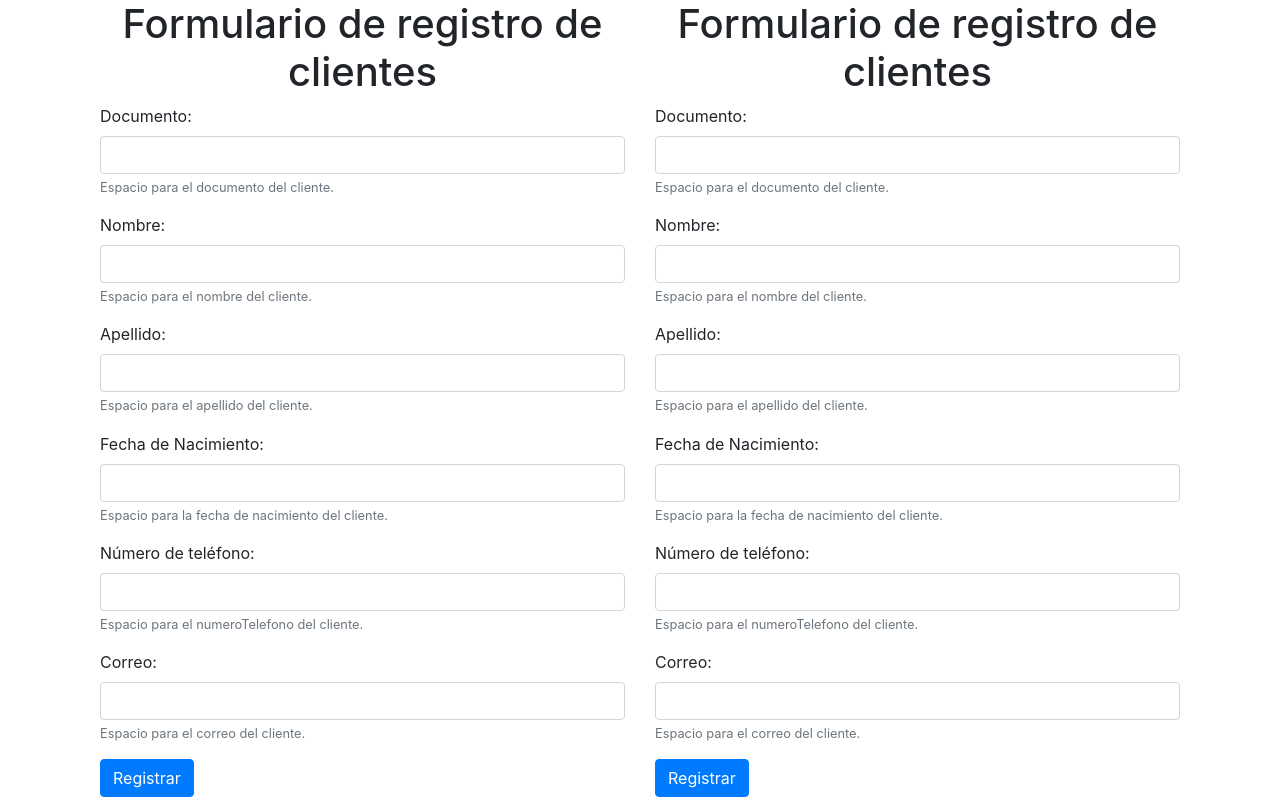
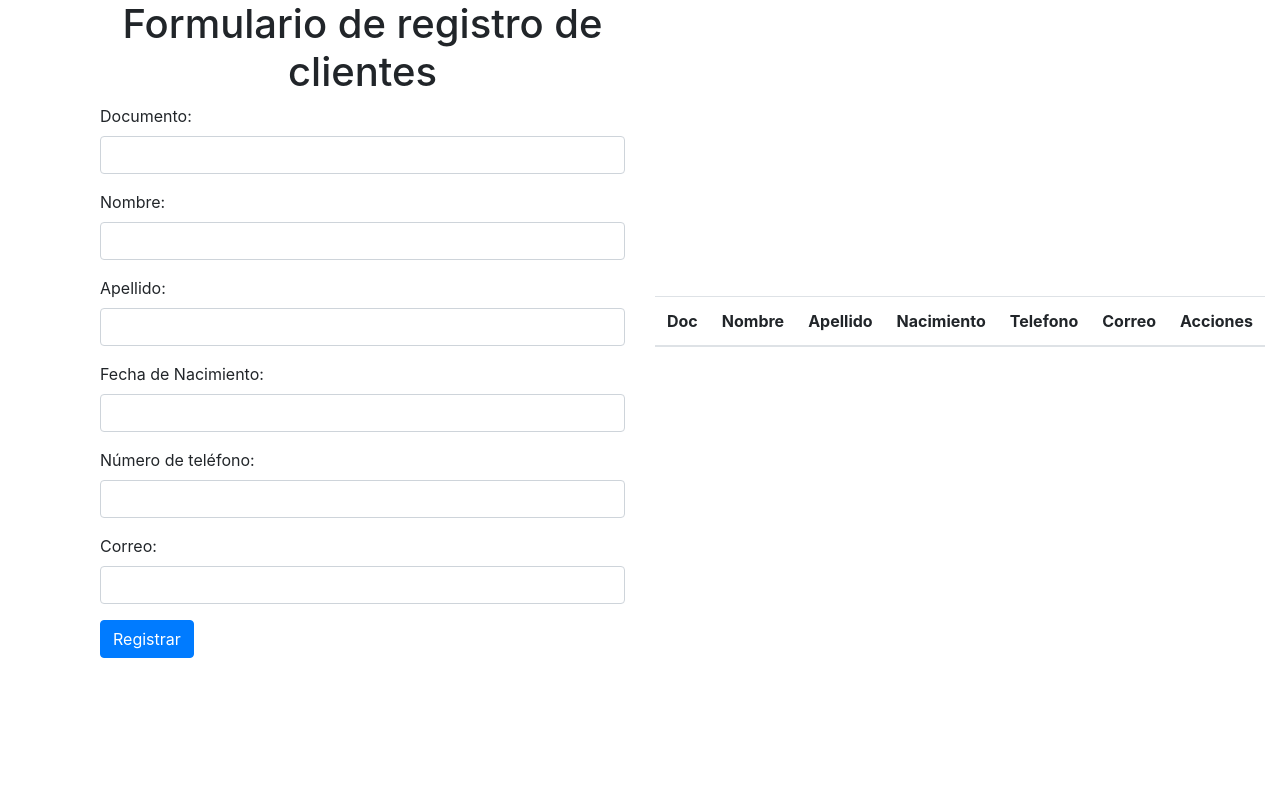
Before and after one commit to juliandrojas/crudFlaskMySQL, a Flask app: page / in a window 1280 px wide. Run offline with Flask 2, Linux system fonts and the light colour scheme; lists and menus that the app fills with data are empty; some libraries are stand-ins or nearby versions.

Commit message:
Design of form and table.

```diff
--- a/Templates/index.html
+++ b/Templates/index.html
@@ -19,72 +19,47 @@
                     <div class="form-group">
                         <label for="documento">Documento: </label>
                         <input type="text" class="form-control" name="documento" aria-describedby="documentoHelp">
-                        <small id="documentoHelp" class="form-text text-muted">Espacio para el documento del cliente.</small>
                     </div>
                     <div class="form-group">
                         <label for="nombre">Nombre: </label>
                         <input type="text" class="form-control" name="nombre" aria-describedby="nombreHelp">
-                        <small id="nombreHelp" class="form-text text-muted">Espacio para el nombre del cliente.</small>
                     </div>
                     <div class="form-group">
                         <label for="apellido">Apellido: </label>
                         <input type="text" class="form-control" name="apellido" aria-describedby="apellidoHelp">
-                        <small id="apellidoHelp" class="form-text text-muted">Espacio para el apellido del cliente.</small>
                     </div>
                     <div class="form-group">
                         <label for="fechaNacimiento">Fecha de Nacimiento: </label>
                         <input type="text" class="form-control" name="fechaNacimiento" aria-describedby="fechaNacimientoHelp">
-                        <small id="fechaNacimientoHelp" class="form-text text-muted">Espacio para la fecha de nacimiento del cliente.</small>
                     </div>
                     <div class="form-group">
                         <label for="numeroTelefono">Número de teléfono: </label>
                         <input type="text" class="form-control" name="numeroTelefono" aria-describedby="numeroTelefonoHelp">
-                        <small id="numeroTelefonoHelp" class="form-text text-muted">Espacio para el numeroTelefono del cliente.</small>
                     </div>
                     <div class="form-group">
                         <label for="correo">Correo: </label>
                         <input type="text" class="form-control" name="correo" aria-describedby="correoHelp">
-                        <small id="correoHelp" class="form-text text-muted">Espacio para el correo del cliente.</small>
                     </div>
                     <button type="submit" class="btn btn-primary" name="registrarCliente">Registrar</button>
                 </form>
             </div>
-            <div class="col-md-6">
-                <!-- Formulario y sección de vista de los registros -->
-                <h1 class="text-center">Formulario de registro de clientes</h1>
-                <form action="../controller/salvarCliente.php" method="post">
-                    <div class="form-group">
-                        <label for="documento">Documento: </label>
-                        <input type="text" class="form-control" name="documento" aria-describedby="documentoHelp">
-                        <small id="documentoHelp" class="form-text text-muted">Espacio para el documento del cliente.</small>
-                    </div>
-                    <div class="form-group">
-                        <label for="nombre">Nombre: </label>
-                        <input type="text" class="form-control" name="nombre" aria-describedby="nombreHelp">
-                        <small id="nombreHelp" class="form-text text-muted">Espacio para el nombre del cliente.</small>
-                    </div>
-                    <div class="form-group">
-                        <label for="apellido">Apellido: </label>
-                        <input type="text" class="form-control" name="apellido" aria-describedby="apellidoHelp">
-                        <small id="apellidoHelp" class="form-text text-muted">Espacio para el apellido del cliente.</small>
-                    </div>
-                    <div class="form-group">
-                        <label for="fechaNacimiento">Fecha de Nacimiento: </label>
-                        <input type="text" class="form-control" name="fechaNacimiento" aria-describedby="fechaNacimientoHelp">
-                        <small id="fechaNacimientoHelp" class="form-text text-muted">Espacio para la fecha de nacimiento del cliente.</small>
-                    </div>
-                    <div class="form-group">
-                        <label for="numeroTelefono">Número de teléfono: </label>
-                        <input type="text" class="form-control" name="numeroTelefono" aria-describedby="numeroTelefonoHelp">
-                        <small id="numeroTelefonoHelp" class="form-text text-muted">Espacio para el numeroTelefono del cliente.</small>
-                    </div>
-                    <div class="form-group">
-                        <label for="correo">Correo: </label>
-                        <input type="text" class="form-control" name="correo" aria-describedby="correoHelp">
-                        <small id="correoHelp" class="form-text text-muted">Espacio para el correo del cliente.</small>
-                    </div>
-                    <button type="submit" class="btn btn-primary" name="registrarCliente">Registrar</button>
-                </form>
+            <div class="col-md-6 d-flex align-items-center">
+                <table class="table table-striped">
+                    <thead>
+                        <tr>
+                            <th scope="col">Doc</th>
+                            <th scope="col">Nombre</th>
+                            <th scope="col">Apellido</th>
+                            <th scope="col">Nacimiento</th>
+                            <th scope="col">Telefono</th>
+                            <th scope="col">Correo</th>
+                            <th scope="col">Acciones</th>
+                        </tr>
+                    </thead>
+                    <tbody>
+
+                    </tbody>
+                </table>
             </div>
         </div>
         <script src="https://cdnjs.cloudflare.com/ajax/libs/jquery/3.5.1/jquery.slim.min.js"></script>
```
